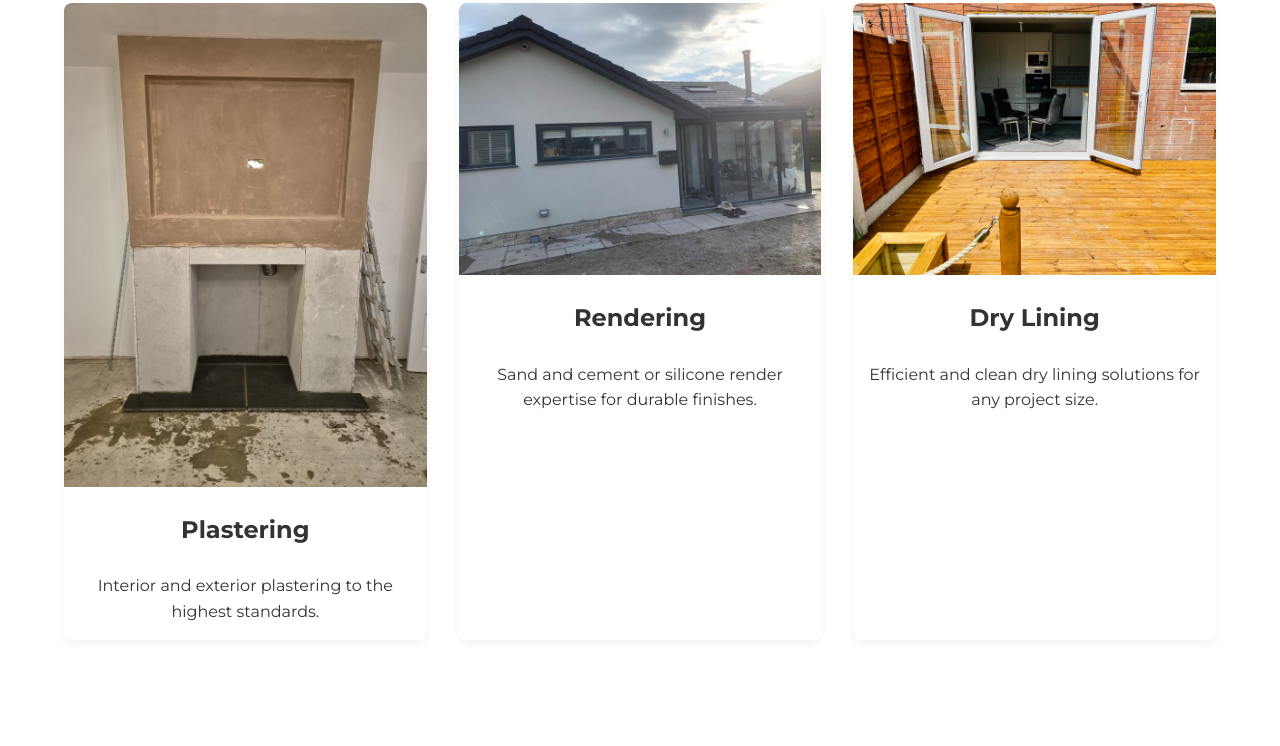
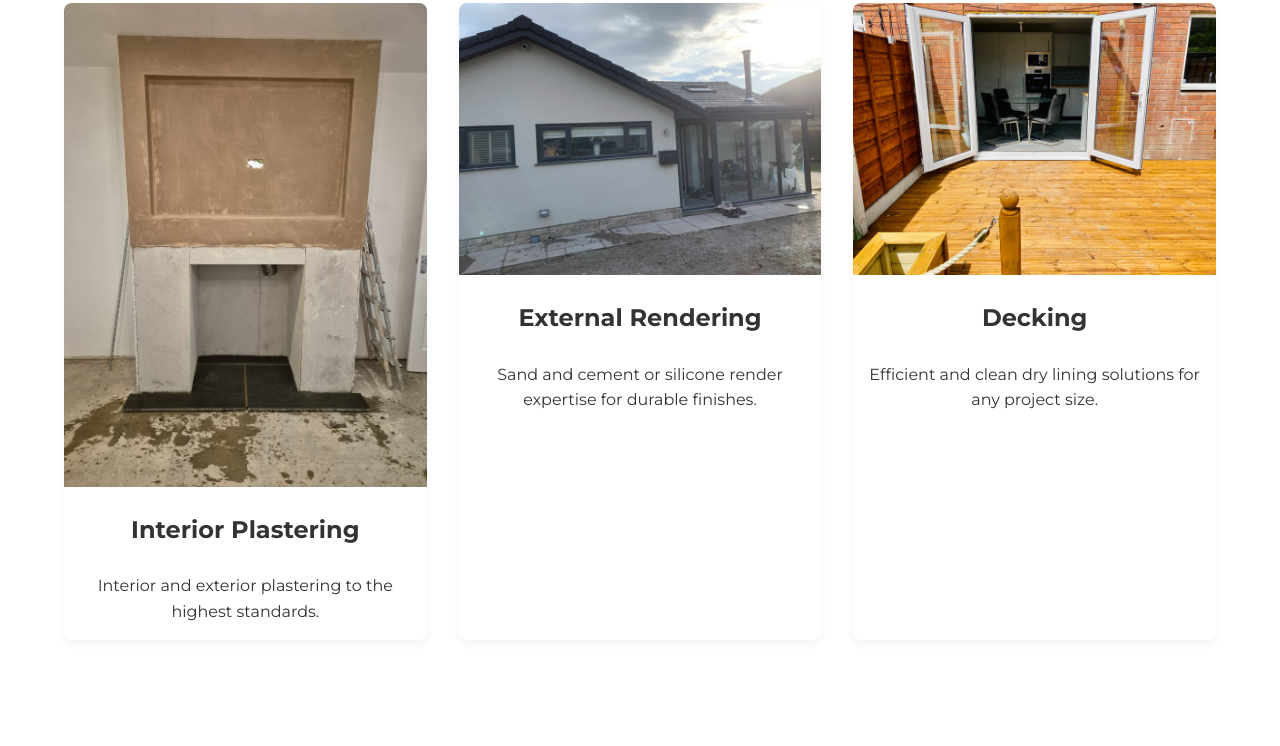
Before and after one commit to Smeagain/master-strokes-site, a plain HTML site: page index.html in a window 1280 px wide. Shown: the part 816-1562 px from the top of the page. Drawn offline with Linux system fonts and the light colour scheme.

Commit message:
Full rebrand to Master Strokes: fix domain, update service titles

```diff
--- a/index.html
+++ b/index.html
@@ -43,17 +43,17 @@
     <div class="service-cards">
       <div class="card">
         <img src="images/service-1.jpg" alt="Plastering">
-        <h3>Plastering</h3>
+        <h3>Interior Plastering</h3>
         <p>Interior and exterior plastering to the highest standards.</p>
       </div>
       <div class="card">
         <img src="images/service-2.jpg" alt="Rendering">
-        <h3>Rendering</h3>
+        <h3>External Rendering</h3>
         <p>Sand and cement or silicone render expertise for durable finishes.</p>
       </div>
       <div class="card">
         <img src="images/service-3.jpg" alt="Drylining">
-        <h3>Dry Lining</h3>
+        <h3>Decking</h3>
         <p>Efficient and clean dry lining solutions for any project size.</p>
       </div>
     </div>
```
Also changed, not shown: 1 other file.
